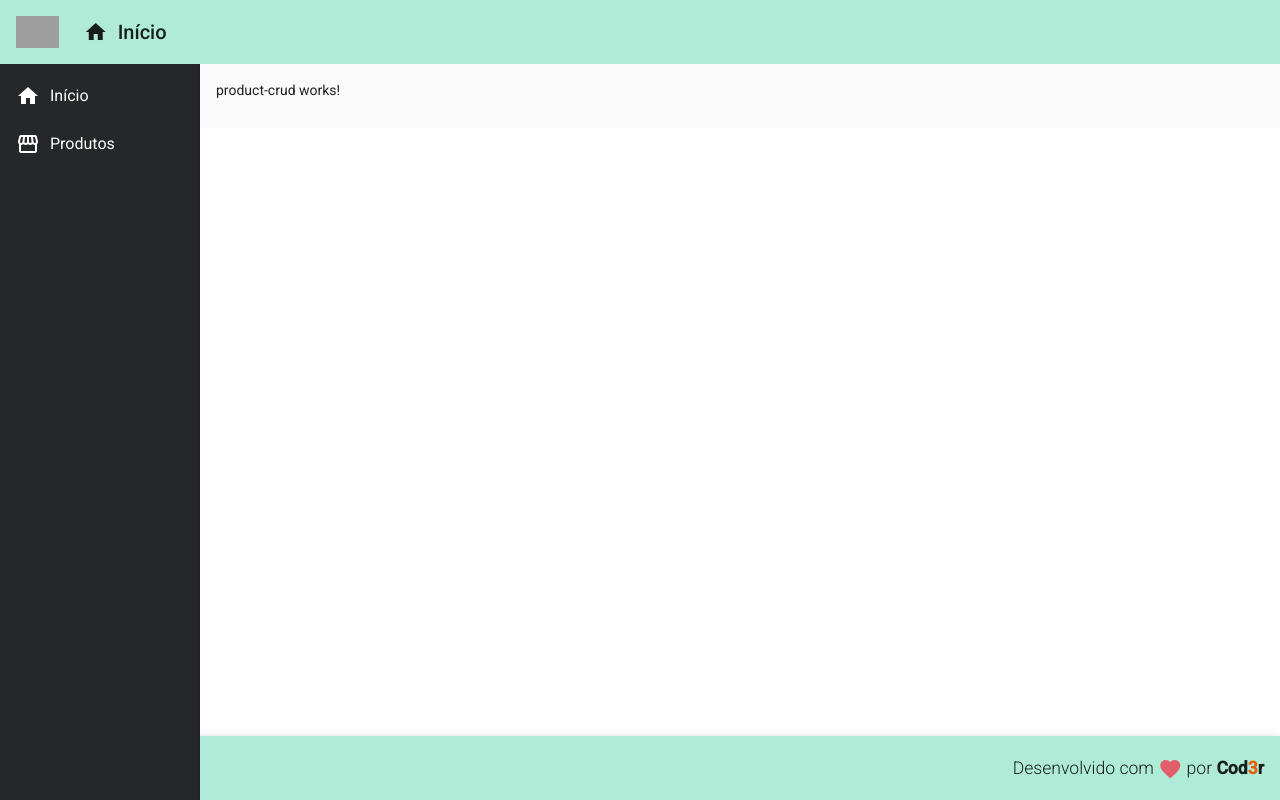
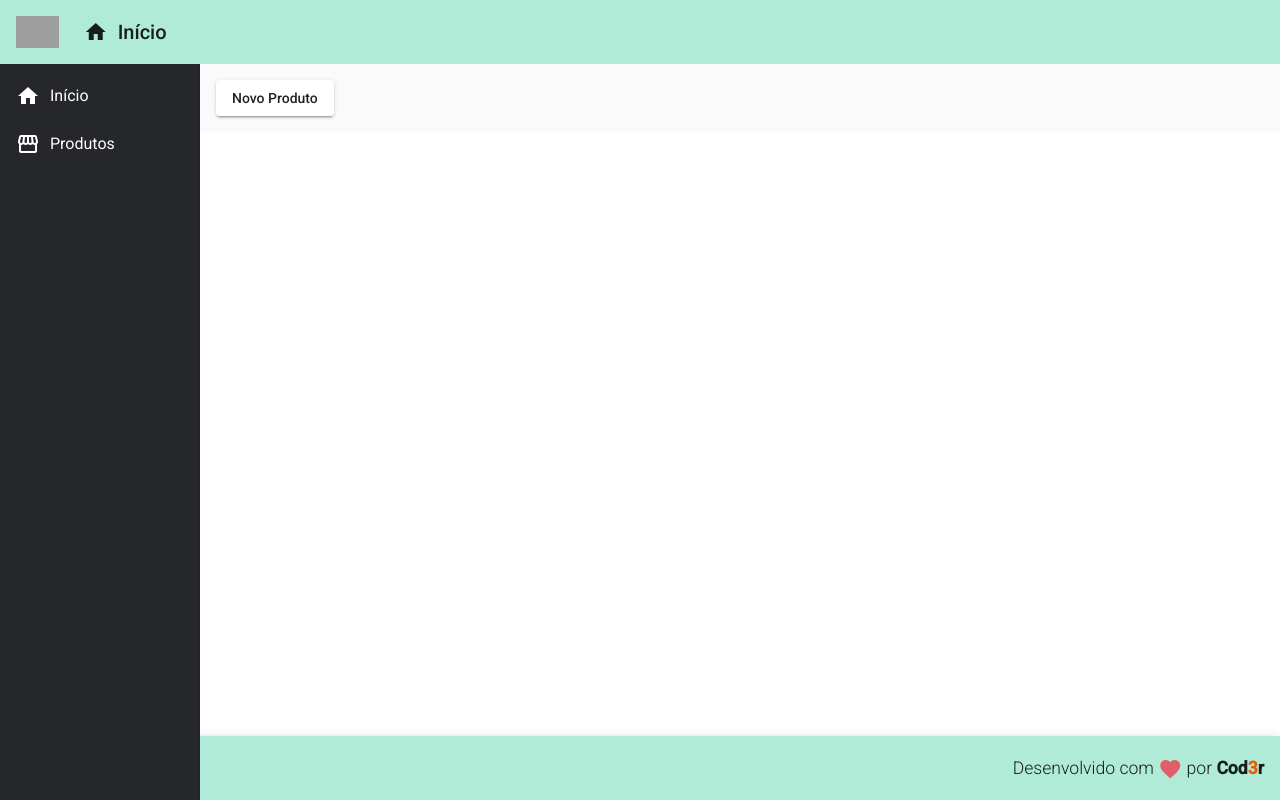
Before and after one commit to nikhenry2212/CRUD-Angula9, an Angular app in the folder frontend/: page /products in a window 1280 px wide. Built offline with nearby package versions, Linux system fonts and the light colour scheme; grey boxes are pictures that could not be loaded.

Commit message:
Navegando para tela de criar produtos

```diff
--- a/frontend/src/app/app.module.ts
+++ b/frontend/src/app/app.module.ts
@@ -10,6 +10,7 @@
 import {MatSidenavModule} from '@angular/material/sidenav';
 import {MatListModule} from '@angular/material/list';
 import {MatCardModule} from '@angular/material/card';
+import {MatButtonModule} from '@angular/material/button';
 
 import { RedDirective } from './directives/red.directive';
 
@@ -40,7 +41,8 @@
     MatToolbarModule,// components de style
     MatSidenavModule,// components de style
     MatListModule,// components de style
-    MatCardModule
+    MatCardModule,// components de style
+    MatButtonModule
   ],
   providers: [],
   bootstrap: [AppComponent]
--- a/frontend/src/app/components/product/product-create/product-create.component.html
+++ b/frontend/src/app/components/product/product-create/product-create.component.html
@@ -1,2 +1 @@
-<p [id]="propLegal">product-create works!</p>
-<button (click)="fazerAlgo()">Fazer Algo!</button>
+<p>product-create works!</p>
--- a/frontend/src/app/views/product-crud/product-crud.component.html
+++ b/frontend/src/app/views/product-crud/product-crud.component.html
@@ -1 +1,4 @@
-<p>product-crud works!</p>
+<!-- event binding com função para navegar para tela de product create -->
+<button mat-raised-button (click)="navigateToProductCreate()">
+  Novo Produto
+</button>
--- a/frontend/src/app/views/product-crud/product-crud.component.ts
+++ b/frontend/src/app/views/product-crud/product-crud.component.ts
@@ -1,4 +1,5 @@
 import { Component, OnInit } from '@angular/core';
+import {Router} from '@angular/router'; // Router do angular
 
 @Component({
   selector: 'app-product-crud',
@@ -6,10 +7,15 @@
   styleUrls: ['./product-crud.component.css']
 })
 export class ProductCrudComponent implements OnInit {
+  //injetei ele dentro da class
+  constructor(private router: Router) { }
 
-  constructor() { }
 
   ngOnInit(): void {
   }
+  //funcao para navegar para tela de products/create
+  navigateToProductCreate(): void {
+    this.router.navigate(['/products/create']);
 
+  }
 }
```
